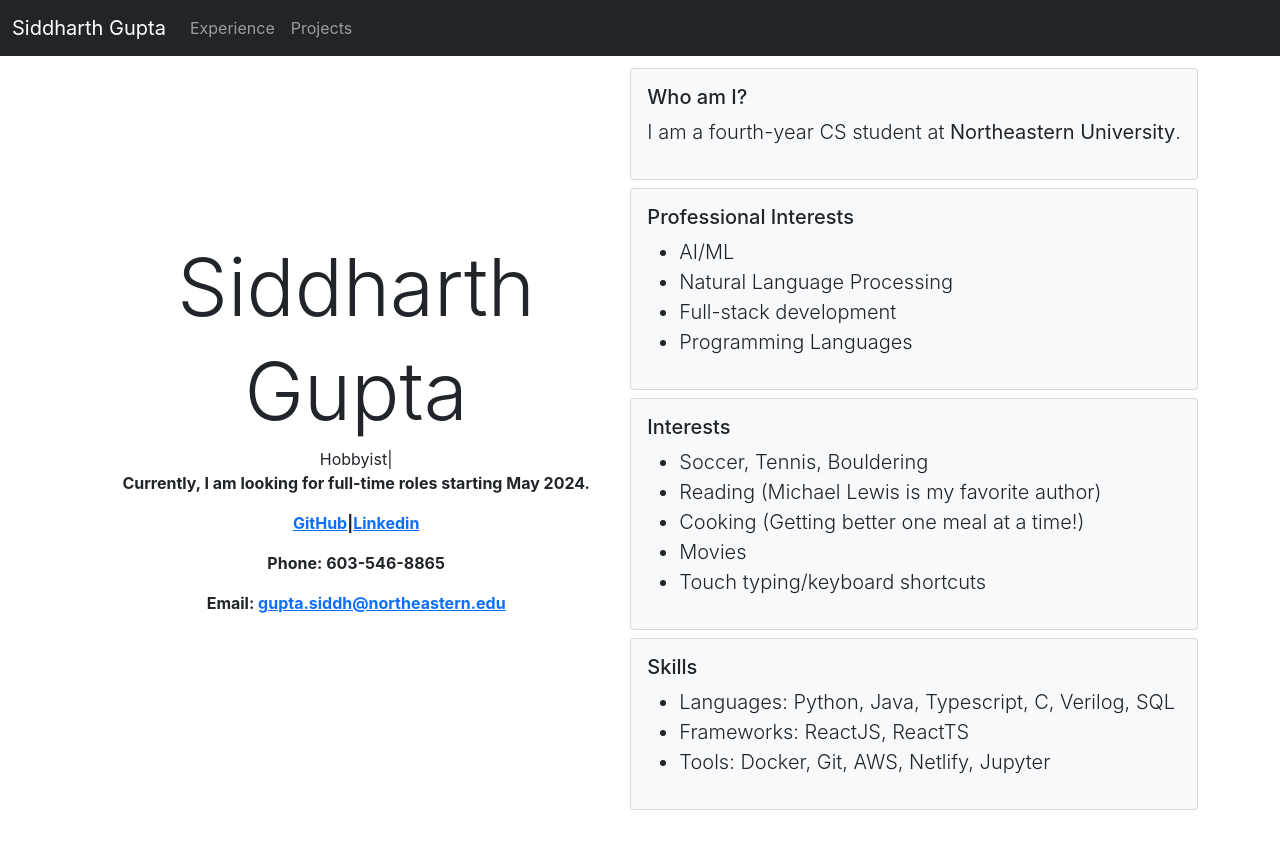
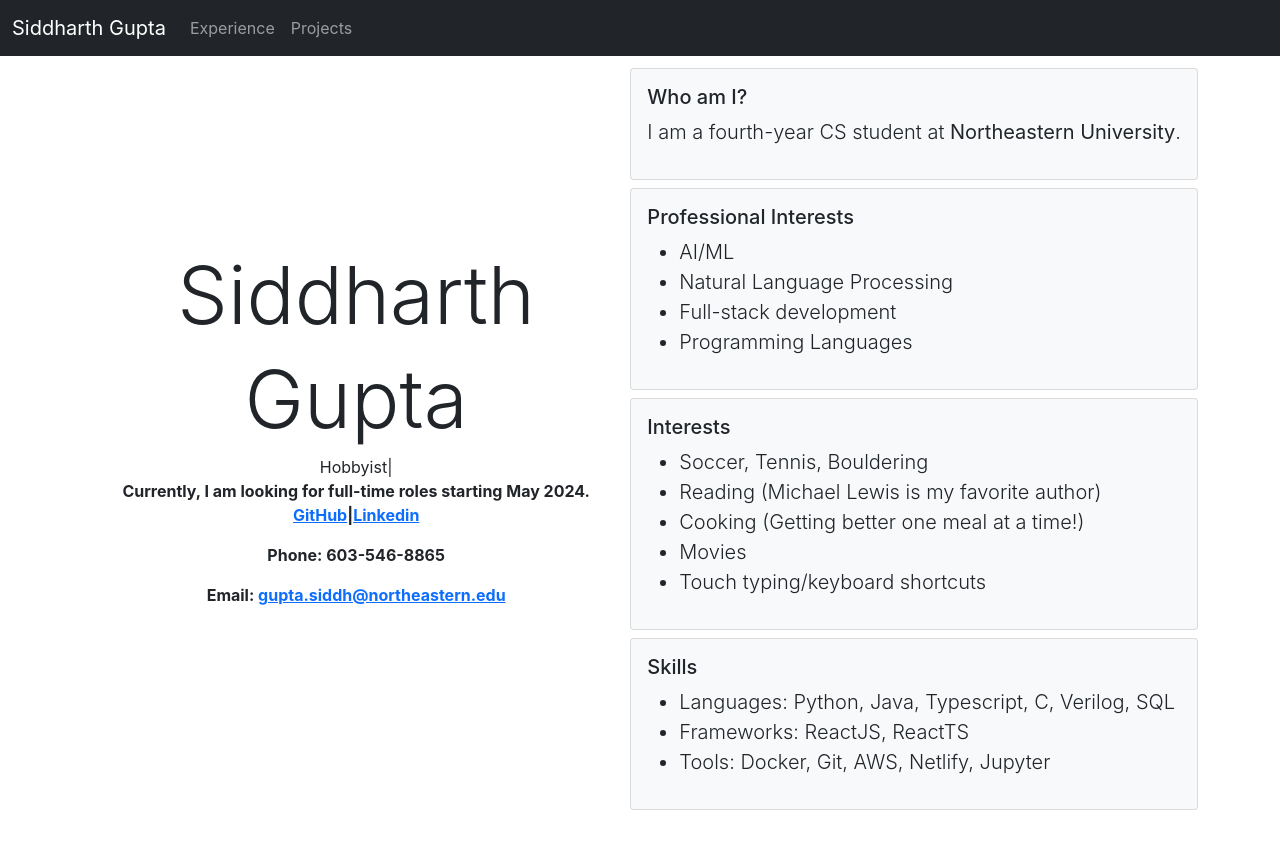
Before and after one commit to sidg1215/Personal-Website, a React (Create React App) app: page / in a window 1280 px wide. Shown: the top 848 px of the page. Built offline with nearby package versions, Linux system fonts and the light colour scheme.

Commit message:
centered text

```diff
--- a/src/pages/Home.jsx
+++ b/src/pages/Home.jsx
@@ -12,7 +12,7 @@ export const Home = () => {
                         repeat={Infinity}
                         sequence={["Software Engineer", 1000, "Student", 1000, "Hobbyist", 1000]}
                     />
-                    <p><b>Currently, I am looking for full-time roles starting May 2024.</b></p>
+                    <center><b>Currently, I am looking for full-time roles starting May 2024.</b></center>
                     <p><b><a href="https://github.com/sidg1215" target="_blank" rel="noreferrer">GitHub</a>|<a href="https://www.linkedin.com/in/sidgupta-1234/" target="_blank" rel="noreferrer">Linkedin</a></b></p>
                     <p><b>Phone: 603-546-8865</b></p>
                     <p><b>Email: <a href="/">gupta.siddh@northeastern.edu</a></b></p>
```
